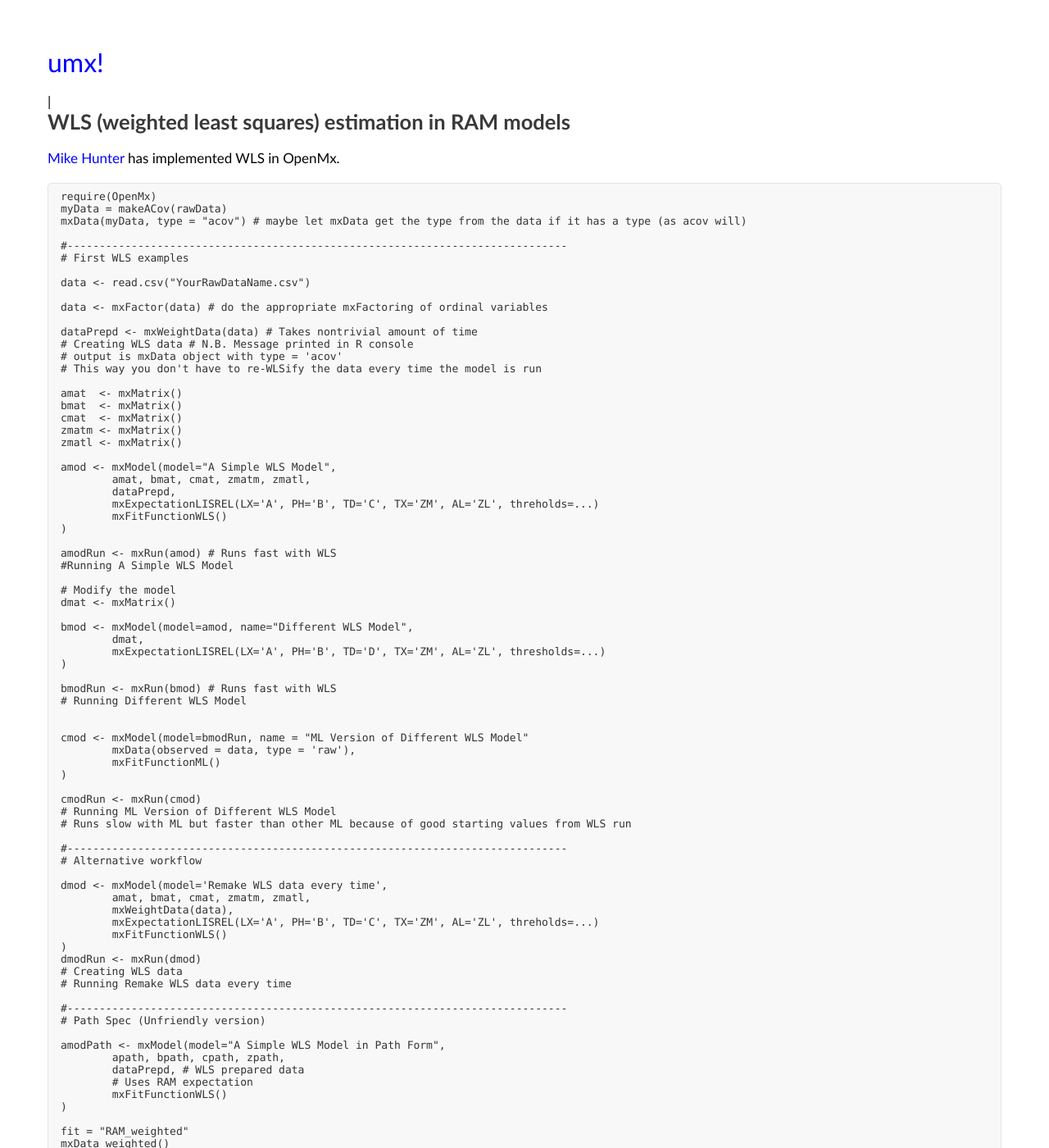
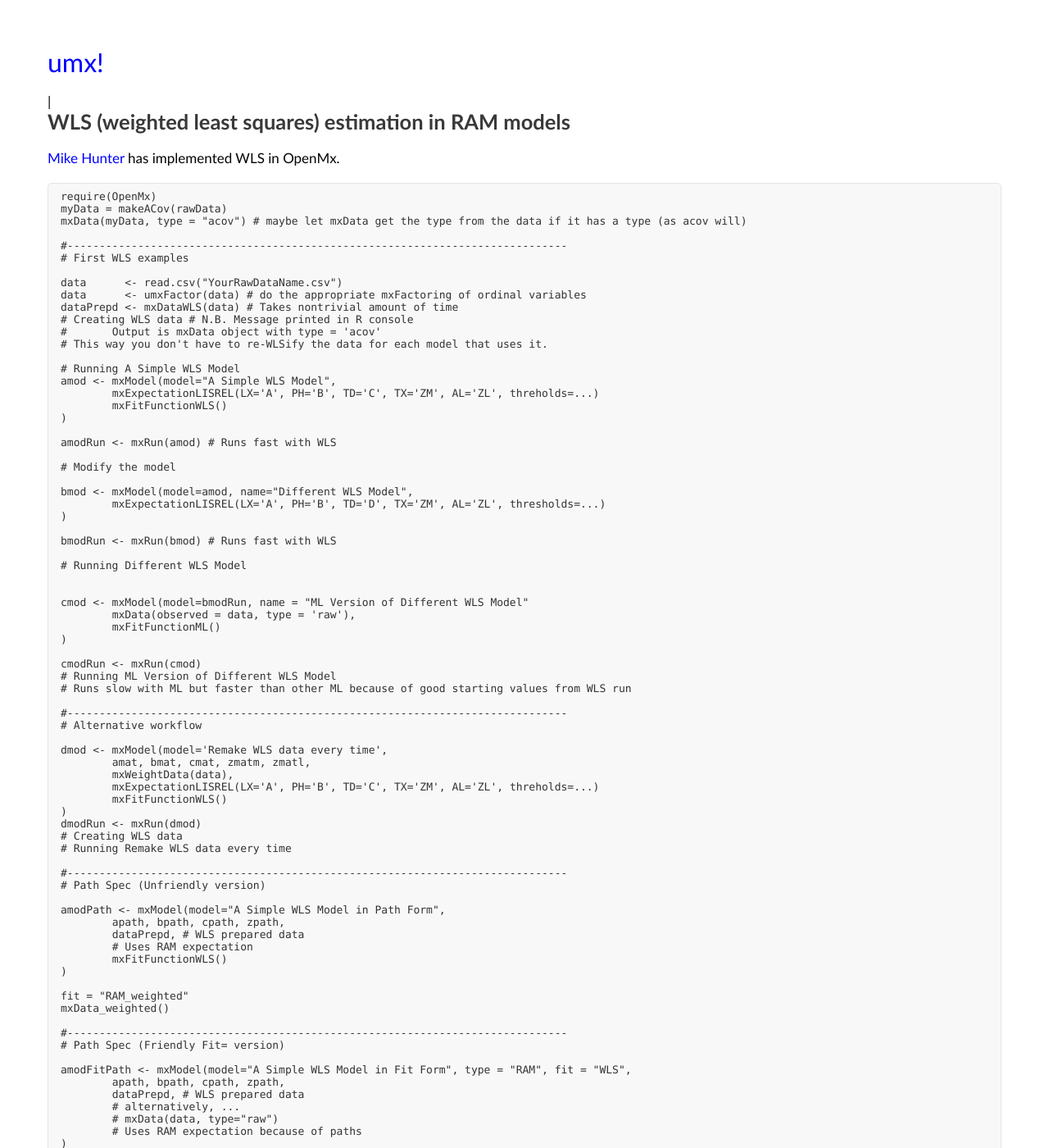
Before and after one commit to tbates/tbates.github.io, a Jekyll site: the page built from draft posts/1950-02-10-WLS.md, in a window 1280 px wide and 1400 px high. Shown: the whole window at 82% size. Built offline with Jekyll 4.4.1, drawn with Linux system fonts in a browser that asks for light colours; some of the changed text lies outside the part shown.

Commit message:
getting rid of out of date code in prep for making an actual tutorial item

```diff
--- a/draft posts/1950-02-10-WLS.md
+++ b/draft posts/1950-02-10-WLS.md
@@ -16,40 +16,29 @@ mxData(myData, type = "acov") # maybe let mxData get the type from the data if i
 #------------------------------------------------------------------------------
 # First WLS examples
 
-data <- read.csv("YourRawDataName.csv")
+data      <- read.csv("YourRawDataName.csv")
+data      <- umxFactor(data) # do the appropriate mxFactoring of ordinal variables
+dataPrepd <- mxDataWLS(data) # Takes nontrivial amount of time
+# Creating WLS data # N.B. Message printed in R console
+# 	Output is mxData object with type = 'acov'
+# This way you don't have to re-WLSify the data for each model that uses it.
 
-data <- mxFactor(data) # do the appropriate mxFactoring of ordinal variables
-
-dataPrepd <- mxWeightData(data) # Takes nontrivial amount of time
-# Creating WLS data # N.B. Message printed in R console
-# output is mxData object with type = 'acov'
-# This way you don't have to re-WLSify the data every time the model is run
-
-amat  <- mxMatrix()
-bmat  <- mxMatrix()
-cmat  <- mxMatrix()
-zmatm <- mxMatrix()
-zmatl <- mxMatrix()
-
+# Running A Simple WLS Model
 amod <- mxModel(model="A Simple WLS Model",
-	amat, bmat, cmat, zmatm, zmatl,
-	dataPrepd,
 	mxExpectationLISREL(LX='A', PH='B', TD='C', TX='ZM', AL='ZL', threholds=...)
 	mxFitFunctionWLS()
 )
 
 amodRun <- mxRun(amod) # Runs fast with WLS
-#Running A Simple WLS Model
 
 # Modify the model
-dmat <- mxMatrix()
 
 bmod <- mxModel(model=amod, name="Different WLS Model",
-	dmat,
 	mxExpectationLISREL(LX='A', PH='B', TD='D', TX='ZM', AL='ZL', thresholds=...)
 )
 
 bmodRun <- mxRun(bmod) # Runs fast with WLS
+
 # Running Different WLS Model
 
 
```
